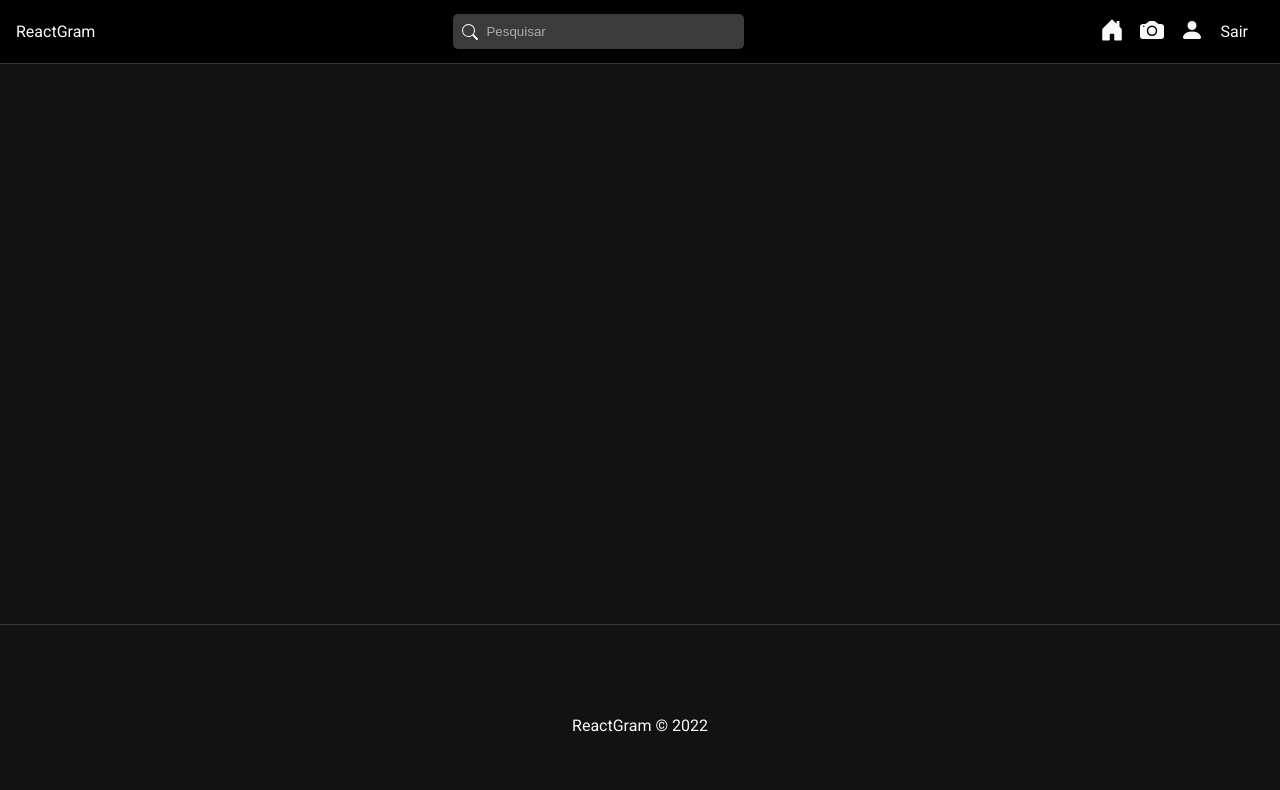
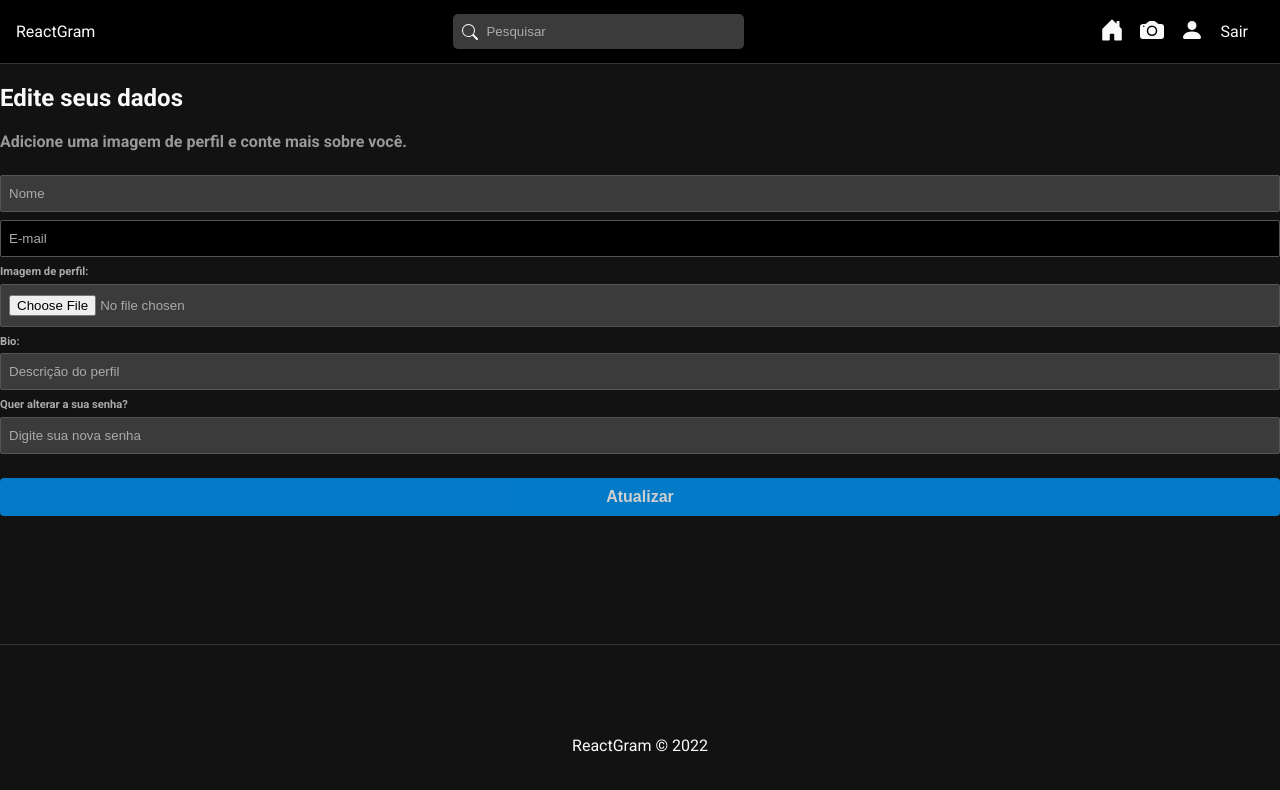
Before and after one commit to xandaosilva/curso-reactjs, a React (Create React App) app in the folder 12_reactgram/frontend/: page /profile in a window 1280 px wide. Shown: the top 790 px of the page. Built offline with nearby package versions, Linux system fonts and the light colour scheme; sample sign-in values are in the browser's storage; the HTML template or start-up script is replaced by a standard one.

Commit message:
Estruturando página de edição de perfil

```diff
--- a/12_reactgram/frontend/src/App.js
+++ b/12_reactgram/frontend/src/App.js
@@ -14,6 +14,7 @@
 import Home from './pages/Home/Home';
 import Login from './pages/Auth/Login';
 import Register from './pages/Auth/Register';
+import EditProfile from './pages/EditProfile/EditProfile';
 
 function App() {
   const { auth, loading } = useAuth();
@@ -29,6 +30,7 @@
         <div className="container">
           <Routes>
             <Route path="/" element={auth ? <Home /> : <Navigate to="/login" />} />
+            <Route path="/profile" element={auth ? <EditProfile /> : <Navigate to="/login" />} />
             <Route path="/login" element={!auth ? <Login /> : <Navigate to="/" />} />
             <Route path="/register" element={!auth ? <Register /> : <Navigate to="/" />} />
           </Routes>
--- /dev/null
+++ b/12_reactgram/frontend/src/pages/EditProfile/EditProfile.js
@@ -0,0 +1,35 @@
+import "./EditProfile.css";
+
+const EditProfile = () => {
+
+    const handleSubmit = (e) => {
+        e.preventDefault();
+    }
+
+    return (
+        <div id="edit-profile">
+            <h2>Edite seus dados</h2>
+            <p className="subtitle">Adicione uma imagem de perfil e conte mais sobre você.</p>
+            {/* Preview da imagem */}
+            <form onSubmit={handleSubmit}>
+                <input type="text" placeholder="Nome" />
+                <input type="email" placeholder="E-mail" disabled />
+                <label>
+                    <span>Imagem de perfil:</span>
+                    <input type="file" />
+                </label>
+                <label>
+                    <span>Bio:</span>
+                    <input type="text" placeholder="Descrição do perfil" />
+                </label>
+                <label>
+                    <span>Quer alterar a sua senha?</span>
+                    <input type="password" placeholder="Digite sua nova senha" />
+                </label>
+                <input type="submit" value="Atualizar" />
+            </form>
+        </div>
+    );
+}
+
+export default EditProfile;
```
Also changed, not shown: 12_reactgram/frontend/src/pages/EditProfile/EditProfile.css (added).
